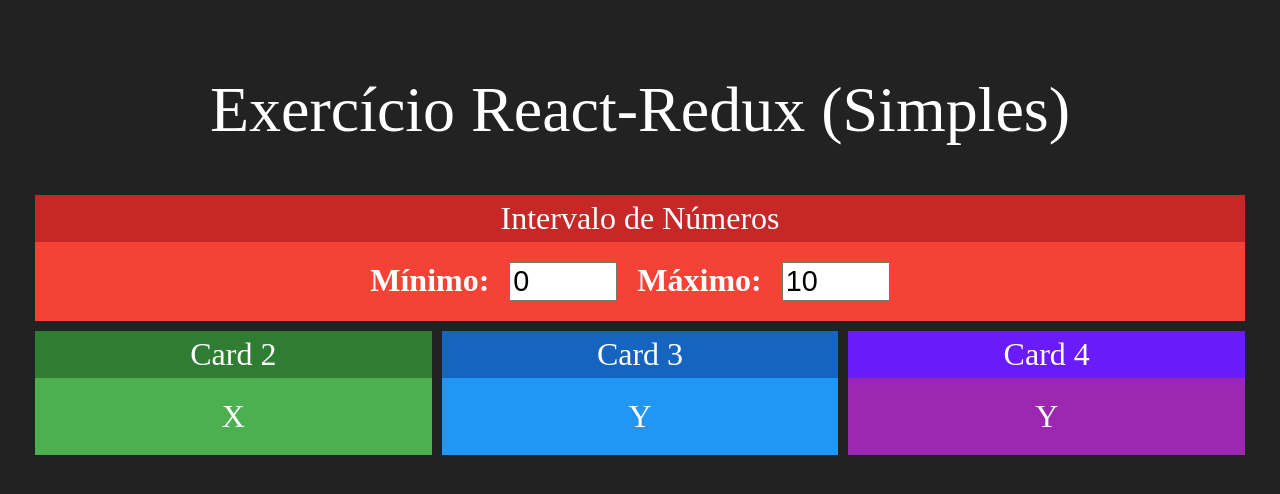
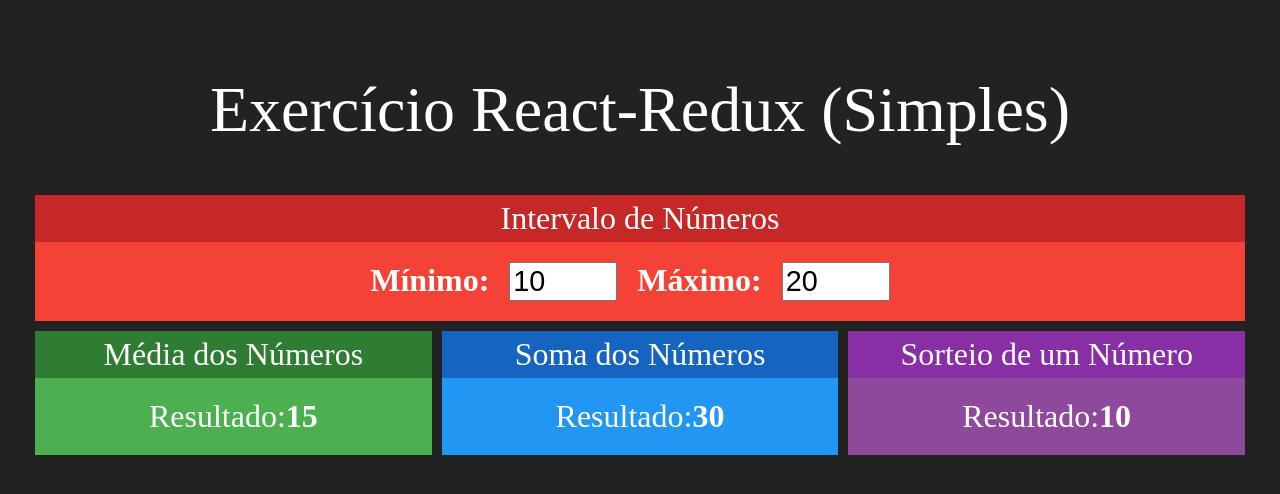
Before and after one commit to luucasor/redux-simples, a React (Create React App) app: page / in a window 1280 px wide. Shown: the top 494 px of the page. Built offline with nearby package versions, Linux system fonts and the light colour scheme.

Commit message:
Definindo gerenciamento de estado local, com comunicação direta e indireta, que será posteriormente migrado para redux

```diff
--- a/src/App.js
+++ b/src/App.js
@@ -1,19 +1,29 @@
-import logo from './logo.svg';
-import './App.css';
-import Card from './components/Card';
-import Intervalo from './components/Intervalo';
+import React, { useState } from 'react'
+import './App.css'
+import Intervalo from './components/Intervalo'
+import Media from './components/Media'
+import Soma from './components/Soma'
+import Sorteio from './components/Sorteio'
 
 function App() {
+
+  const [min, setMin] = useState(10)
+  const [max, setMax] = useState(20)
+
   return (
     <div className="App">
       <h1>Exercício React-Redux (Simples)</h1>
       <div className="linha">
-        <Intervalo />
+        <Intervalo
+            min={min} max={max}
+            onMinChanged={setMin}
+            onMaxChanged={setMax}
+          />
       </div>
       <div className="linha">
-        <Card title="Card 2" green>X</Card>
-        <Card title="Card 3" blue>Y</Card>
-        <Card title="Card 4" purple>Y</Card>
+        <Media min={min} max={max}/>
+        <Soma min={min} max={max}/>
+        <Sorteio min={min} max={max}/>
       </div>
     </div>
   );
--- a/src/components/Card.css
+++ b/src/components/Card.css
@@ -28,5 +28,5 @@
 .Card.Blue .Header { color: #FFF; background-color: #1565c0;}
 .Card.Blue .Content { background-color: #2196f3;}
 
-.Card.Purple .Header { color: #FFF; background-color: #6A1BFA;}
-.Card.Purple .Content { background-color: #9C27B0;}
+.Card.Purple .Header { color: #FFF; background-color: #882fa6;}
+.Card.Purple .Content { background-color: #8f499c;}
--- a/src/components/Intervalo.jsx
+++ b/src/components/Intervalo.jsx
@@ -3,16 +3,25 @@
 import React from 'react'
 
 export default props => {
+    const { min, max } = props
     return (
         <Card title="Intervalo de Números" red>
             <div className="Intervalo">
                 <span>
                     <strong>Mínimo:</strong>
-                    <input type="number" value={0} readOnly />
+                    <input
+                        type="number"
+                        value={min}
+                        onChange={e => props.onMinChanged(+e.target.value)}
+                    />
                 </span>
                 <span>
                     <strong>Máximo:</strong>
-                    <input type="number" value={10} readOnly />
+                    <input
+                        type="number"
+                        value={max}
+                        onChange={e => props.onMaxChanged(+e.target.value)}
+                        />
                 </span>
             </div>
         </Card>
--- /dev/null
+++ b/src/components/Media.jsx
@@ -0,0 +1,17 @@
+import Card from './Card'
+
+import React from 'react'
+
+export default props => {
+    const { min, max } = props
+    return (
+        <Card title="Média dos Números" green>
+            <div>
+                <span>
+                    <span>Resultado:</span>
+                    <strong>{(max + min)/2}</strong>
+                </span>
+            </div>
+        </Card>
+    )
+}
--- /dev/null
+++ b/src/components/Soma.jsx
@@ -0,0 +1,17 @@
+import Card from './Card'
+
+import React from 'react'
+
+export default props => {
+    const { min, max } = props
+    return (
+        <Card title="Soma dos Números" blue>
+            <div>
+                <span>
+                    <span>Resultado:</span>
+                    <strong>{ max + min }</strong>
+                </span>
+            </div>
+        </Card>
+    )
+}
--- /dev/null
+++ b/src/components/Sorteio.jsx
@@ -0,0 +1,18 @@
+import Card from './Card'
+
+import React from 'react'
+
+export default props => {
+    const { min, max } = props
+    const aleatorio = parseInt(Math.random() * (max - min)) + min
+    return (
+        <Card title="Sorteio de um Número" purple>
+            <div>
+                <span>
+                    <span>Resultado:</span>
+                    <strong>{ aleatorio }</strong>
+                </span>
+            </div>
+        </Card>
+    )
+}
```
